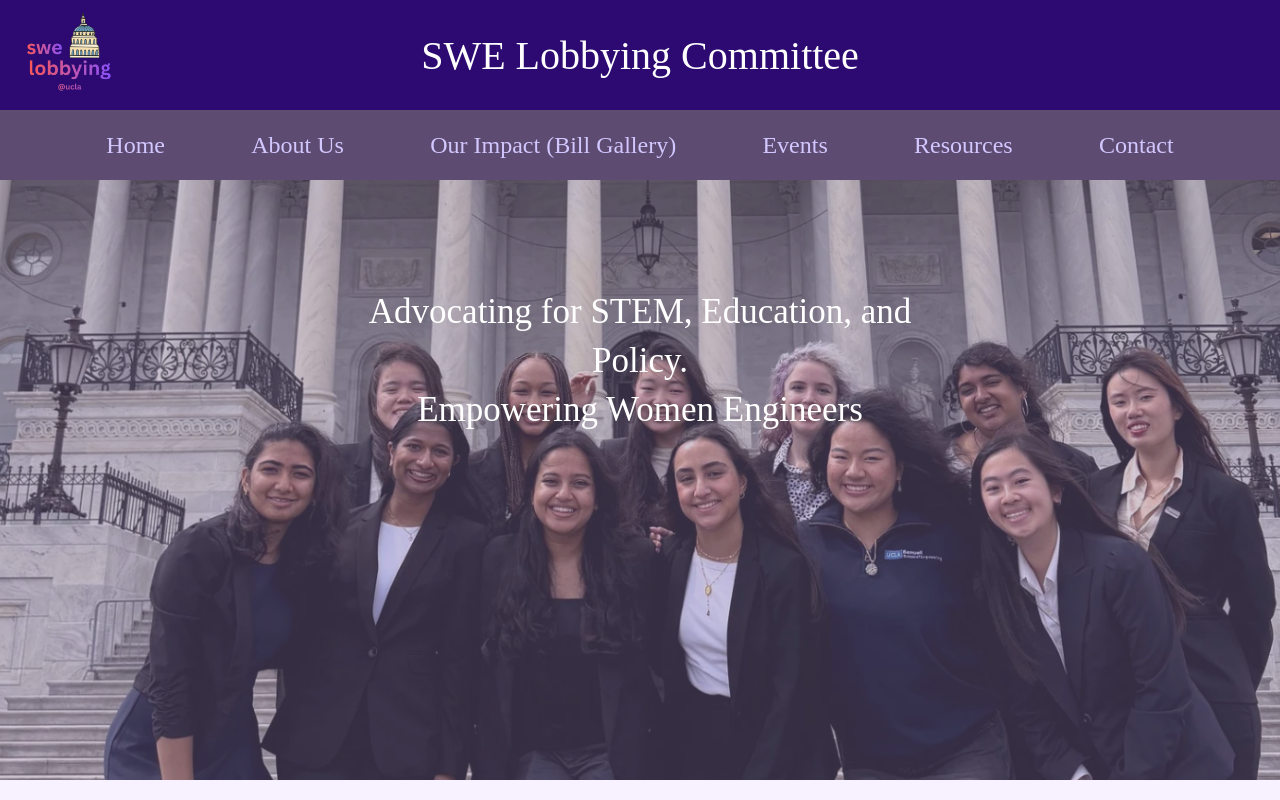
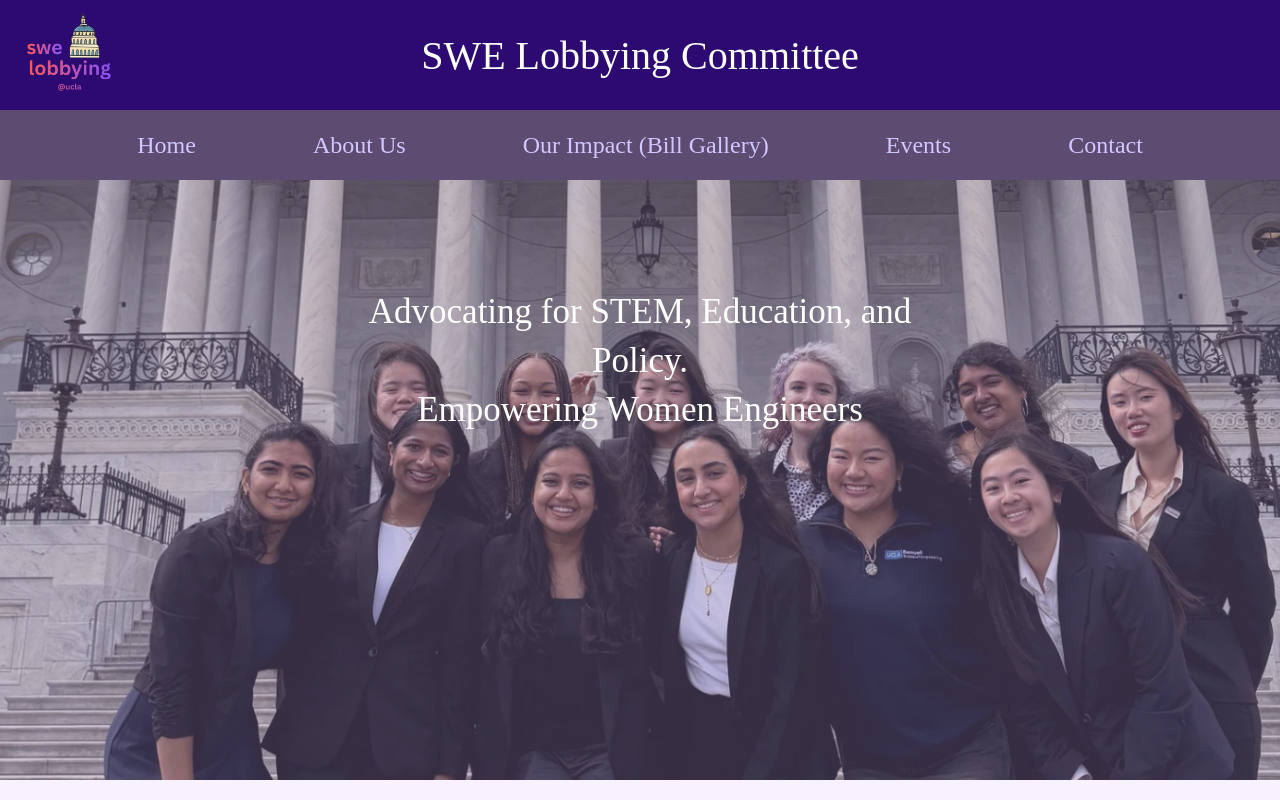
Before and after one commit to swe-ucla/lobbying-website, a React (Create React App) app: page / in a window 1280 px wide. Shown: the top 800 px of the page. Built offline with nearby package versions, Linux system fonts and the light colour scheme.

Commit message:
removing resources from nav bar

```diff
--- a/src/components/NavigationBar.js
+++ b/src/components/NavigationBar.js
@@ -11,7 +11,6 @@
                 <li className='about_us'><Link to="/about">About Us</Link></li>
                 <li className='our_impact'><Link to="/bill_gallery">Our Impact (Bill Gallery)</Link></li>
                 <li className='events'><Link to="/events">Events</Link></li>
-                <li className='resources'><Link to="/">Resources</Link></li>
                 <li className='contact'><Link to="/contact">Contact</Link></li>
                 </ul>
             </nav>
```
